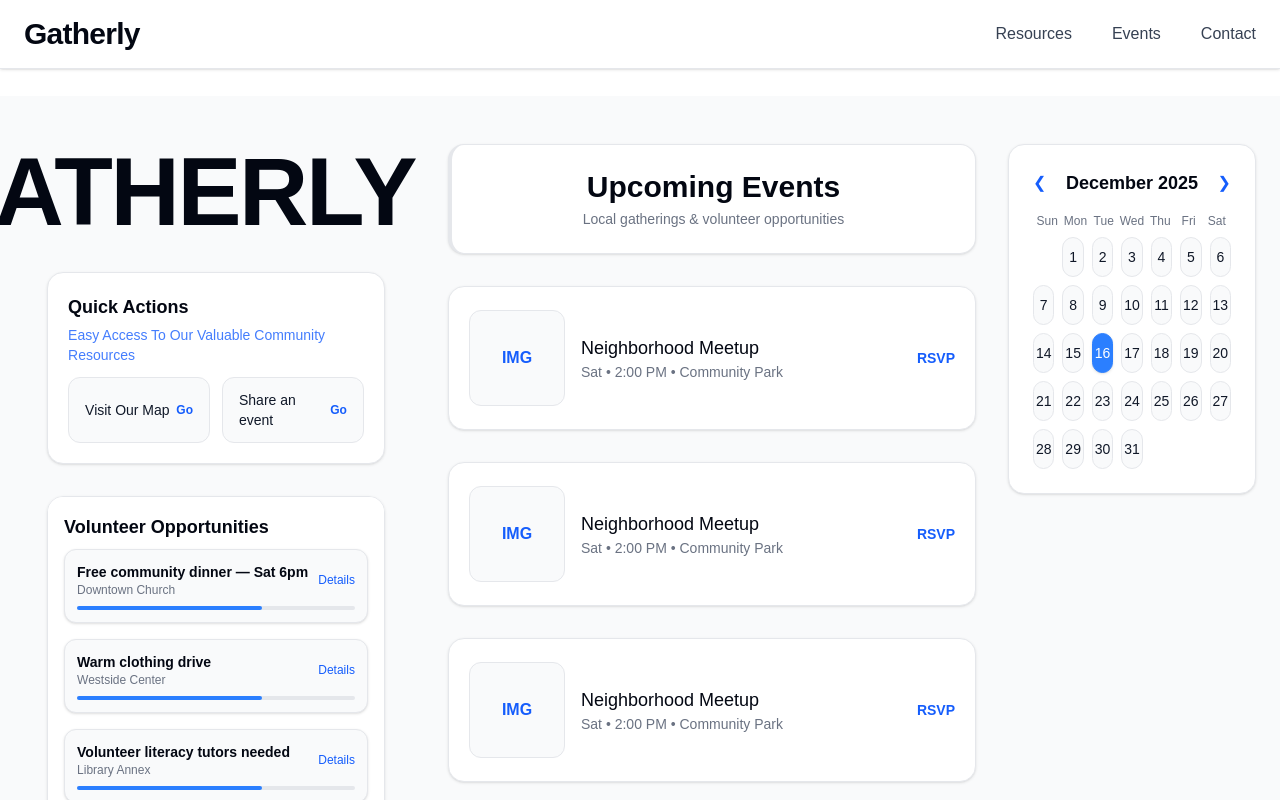
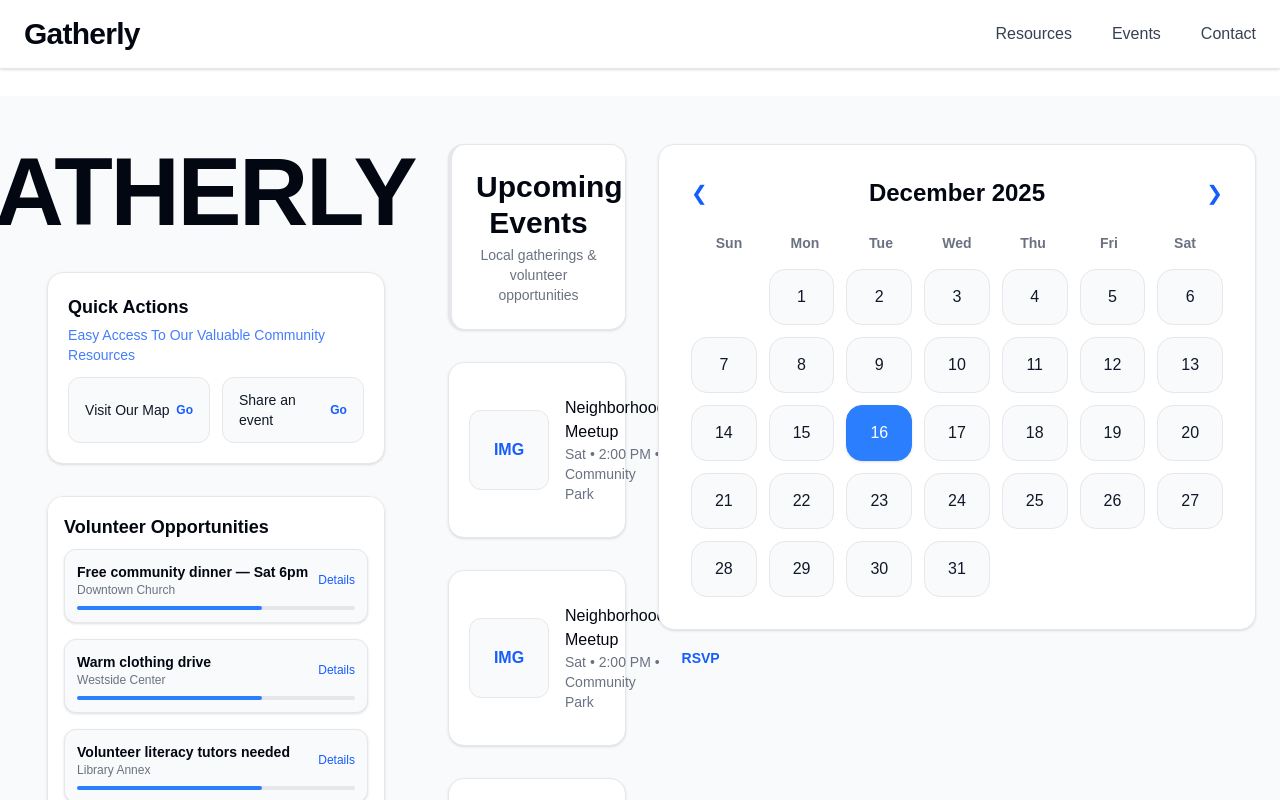
Before and after one commit to TSA-Group/tsa_group_starter, a Next.js app: page / in a window 1280 px wide. Shown: the top 800 px of the page. Built offline with nearby package versions, Linux system fonts and the light colour scheme.

Commit message:
Refactor layout for events and calendar sections

```diff
--- a/app/page.tsx
+++ b/app/page.tsx
@@ -144,11 +144,12 @@ export default function Home() {
           </motion.div>
         </motion.section>
 
-        {/* RIGHT SIDE — UPCOMING EVENTS (LEFT) + CALENDAR (RIGHT) */}
+        {/* RIGHT SIDE — NARROWER EVENTS + BIGGER CALENDAR */}
         <motion.section variants={fadeUp} className="md:col-span-2 space-y-8">
-          <div className="grid grid-cols-1 lg:grid-cols-3 gap-8 items-start">
-            {/* Upcoming Events (2/3 width) */}
-            <div className="lg:col-span-2 space-y-8">
+          {/* changed to 4 columns so calendar can be wider */}
+          <div className="grid grid-cols-1 lg:grid-cols-4 gap-8 items-start">
+            {/* Upcoming Events (now narrower: 1/4 width) */}
+            <div className="lg:col-span-1 space-y-8">
               <motion.div
                 variants={cardPop}
                 className="p-6 bg-white rounded-2xl shadow-sm border-l-4 border-blue-500 border border-gray-200 text-center"
@@ -166,15 +167,15 @@ export default function Home() {
                 <motion.div
                   key={i}
                   variants={cardPop}
-                  className="h-36 bg-white rounded-2xl border border-gray-200 shadow-sm flex items-center gap-4 p-5 hover:shadow-md transition"
+                  className="h-44 bg-white rounded-2xl border border-gray-200 shadow-sm flex items-center gap-4 p-5 hover:shadow-md transition"
                   whileHover={{ translateY: -4 }}
                 >
-                  <div className="flex-none w-24 h-24 bg-gray-50 border border-gray-200 rounded-xl flex items-center justify-center text-blue-600 font-semibold">
+                  <div className="flex-none w-20 h-20 bg-gray-50 border border-gray-200 rounded-xl flex items-center justify-center text-blue-600 font-semibold">
                     IMG
                   </div>
 
                   <div className="flex-1">
-                    <div className="text-lg font-medium text-gray-950">
+                    <div className="text-base font-medium text-gray-950">
                       Neighborhood Meetup
                     </div>
                     <div className="text-sm text-gray-500">
@@ -187,20 +188,20 @@ export default function Home() {
               ))}
             </div>
 
-            {/* Calendar (safe: plain div day cells) */}
+            {/* Calendar (bigger: 3/4 width + taller) */}
             <motion.div
               variants={cardPop}
-              className="lg:col-span-1 bg-white rounded-2xl border border-gray-200 shadow-sm p-6 w-full"
+              className="lg:col-span-3 bg-white rounded-2xl border border-gray-200 shadow-sm p-8 w-full"
               whileHover={{ y: -3 }}
             >
-              <div className="flex items-center justify-between mb-4">
+              <div className="flex items-center justify-between mb-6">
                 <button
                   onClick={() => changeMonth(-1)}
-                  className="text-blue-600"
+                  className="text-blue-600 text-xl"
                 >
                   ❮
                 </button>
-                <h3 className="text-lg font-semibold text-gray-950">
+                <h3 className="text-2xl font-semibold text-gray-950">
                   {calendarDate.toLocaleString("default", {
                     month: "long",
                     year: "numeric",
@@ -208,21 +209,22 @@ export default function Home() {
                 </h3>
                 <button
                   onClick={() => changeMonth(1)}
-                  className="text-blue-600"
+                  className="text-blue-600 text-xl"
                 >
                   ❯
                 </button>
               </div>
 
-              <div className="grid grid-cols-7 text-xs text-gray-500 mb-2">
+              <div className="grid grid-cols-7 text-sm text-gray-500 mb-4">
                 {days.map((d) => (
-                  <div key={d} className="text-center font-medium">
+                  <div key={d} className="text-center font-semibold">
                     {d}
                   </div>
                 ))}
               </div>
 
-              <div className="grid grid-cols-7 gap-2">
+              {/* bigger gaps + taller cells */}
+              <div className="grid grid-cols-7 gap-3">
                 {Array.from({ length: firstDay }).map((_, i) => (
                   <div key={`empty-${i}`} />
                 ))}
@@ -242,7 +244,7 @@ export default function Home() {
                   return (
                     <div
                       key={dayNum}
-                      className={`h-10 rounded-xl flex items-center justify-center text-sm cursor-pointer border transition hover:-translate-y-[2px] ${dayClass}`}
+                      className={`h-14 rounded-2xl flex items-center justify-center text-base cursor-pointer border transition hover:-translate-y-[2px] ${dayClass}`}
                     >
                       {dayNum}
                     </div>
```
